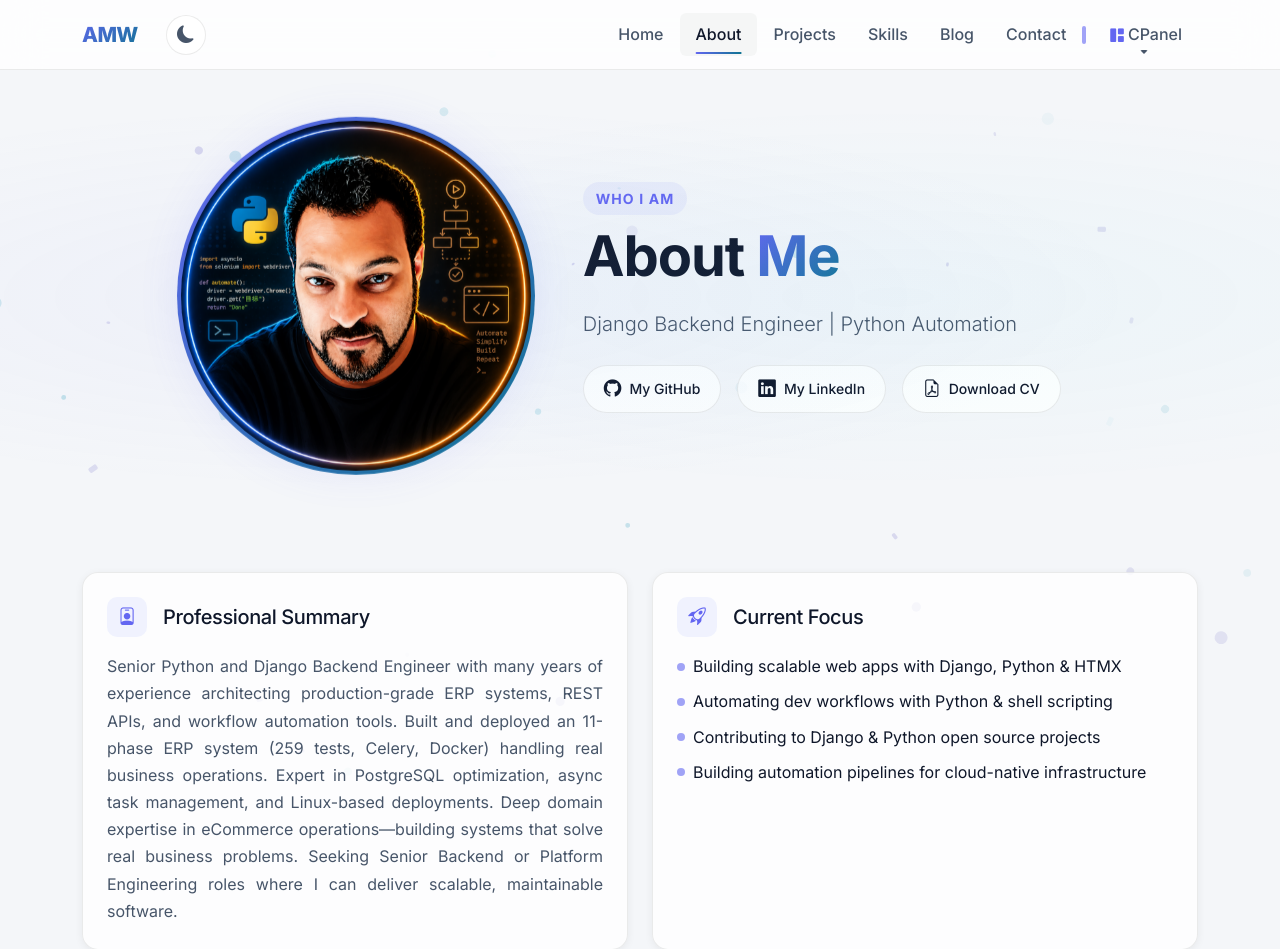
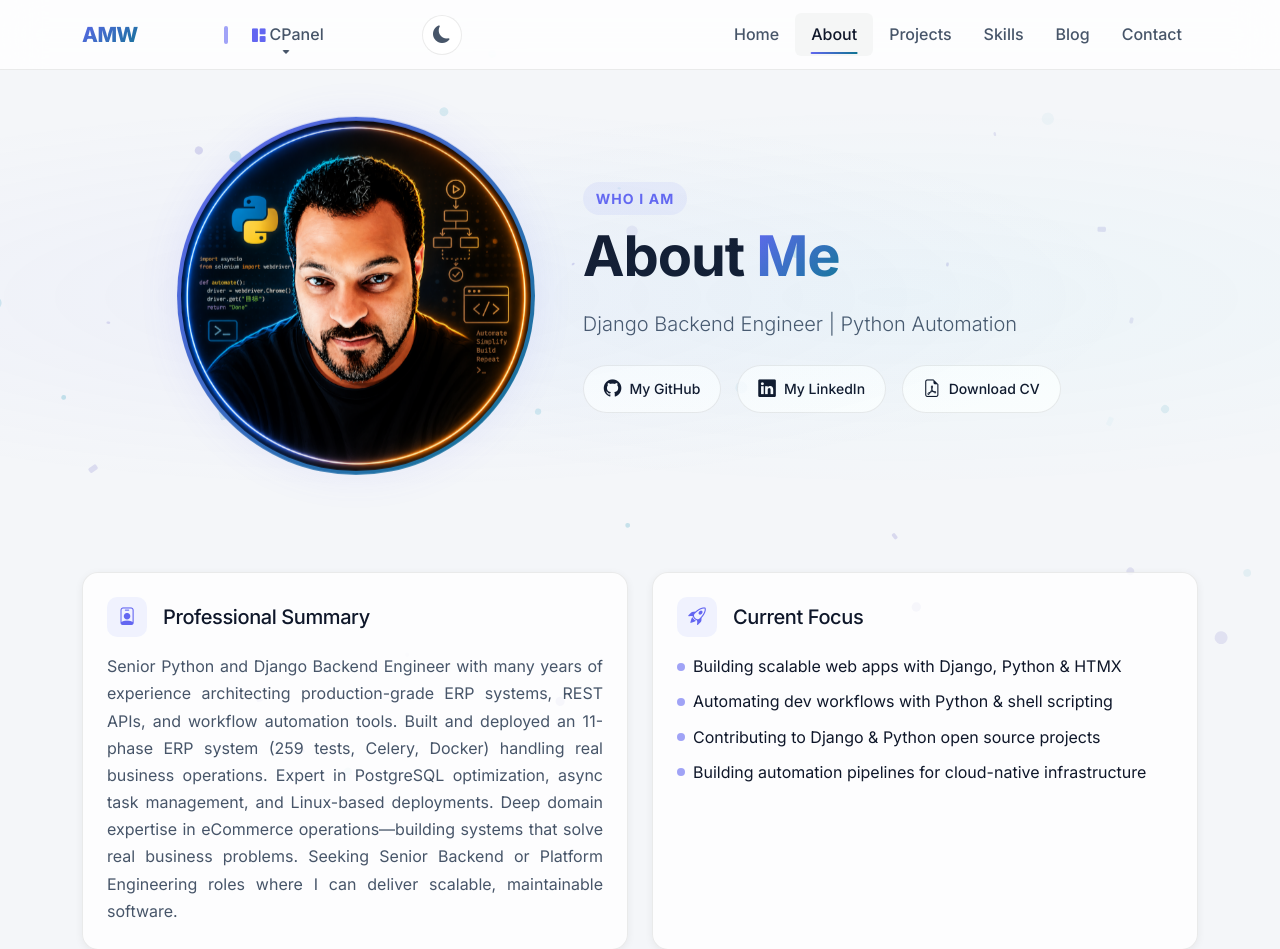
Before and after one commit to AMW-Web-Dev/AMW-ShowCases, a Django app: page /about/ in a window 1280 px wide. Shown: the top 949 px of the page. Run offline with Django 5.2, Linux system fonts and the light colour scheme; the visitor is signed in with stand-in values (Sample User, id 1); data comes from the database, SQL or seed files in the repository; some libraries are stand-ins or nearby versions.

Commit message:
Move CPanel to centered position between brand and nav controls

```diff
--- a/static/css/custom.css
+++ b/static/css/custom.css
@@ -122,6 +122,16 @@ a:hover {
 }
 
 /* ─── CPanel Dropdown ─── */
+.cpanel-center {
+  flex: 1;
+  display: flex;
+  justify-content: center;
+}
+
+.cpanel-center .navbar-nav {
+  flex-direction: row;
+}
+
 .cpanel-link {
   position: relative;
   padding-left: 1.75rem !important;
--- a/templates/_snippets/_navbar.html
+++ b/templates/_snippets/_navbar.html
@@ -2,6 +2,31 @@
 <nav class="navbar navbar-expand-lg navbar-dark sticky-top">
     <div class="container">
         <a class="navbar-brand" href="{% url 'Core:Homepage' %}">AMW</a>
+
+        {% if user.is_staff %}
+        <div class="cpanel-center">
+            <ul class="navbar-nav">
+                <li class="nav-item dropdown cpanel-nav">
+                    <a class="nav-link dropdown-toggle cpanel-link" href="#" role="button" data-bs-toggle="dropdown" aria-expanded="false">
+                        <i class="bi bi-grid-1x2-fill me-1"></i>CPanel
+                    </a>
+                    <ul class="dropdown-menu cpanel-dropdown">
+                        <li>
+                            <a class="dropdown-item" href="{% url 'admin:index' %}">
+                                <i class="bi bi-speedometer2 me-2"></i>Admin
+                            </a>
+                        </li>
+                        <li><hr class="dropdown-divider"></li>
+                        <li>
+                            <a class="dropdown-item" href="{% url 'Analytics:AnalyticsDashboard' %}">
+                                <i class="bi bi-bar-chart-line me-2"></i>Dashboard
+                            </a>
+                        </li>
+                    </ul>
+                </li>
+            </ul>
+        </div>
+        {% endif %}
 
         <div class="d-flex align-items-center gap-2">
             <button class="theme-toggle" id="theme-toggle" aria-label="Toggle theme">
@@ -32,26 +57,6 @@
                 <li class="nav-item">
                     <a class="nav-link" href="{% url 'Core:Contact' %}">Contact</a>
                 </li>
-                {% if user.is_staff %}
-                <li class="nav-item dropdown cpanel-nav">
-                    <a class="nav-link dropdown-toggle cpanel-link" href="#" role="button" data-bs-toggle="dropdown" aria-expanded="false">
-                        <i class="bi bi-grid-1x2-fill me-1"></i>CPanel
-                    </a>
-                    <ul class="dropdown-menu dropdown-menu-end cpanel-dropdown">
-                        <li>
-                            <a class="dropdown-item" href="{% url 'admin:index' %}">
-                                <i class="bi bi-speedometer2 me-2"></i>Admin
-                            </a>
-                        </li>
-                        <li><hr class="dropdown-divider"></li>
-                        <li>
-                            <a class="dropdown-item" href="{% url 'Analytics:AnalyticsDashboard' %}">
-                                <i class="bi bi-bar-chart-line me-2"></i>Dashboard
-                            </a>
-                        </li>
-                    </ul>
-                </li>
-                {% endif %}
             </ul>
         </div>
     </div>
```
